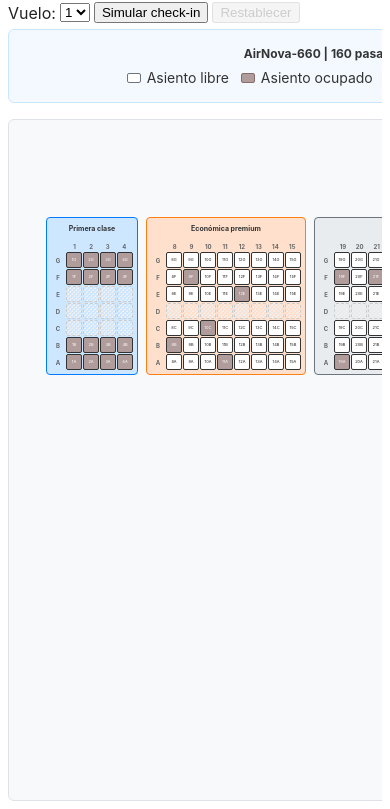
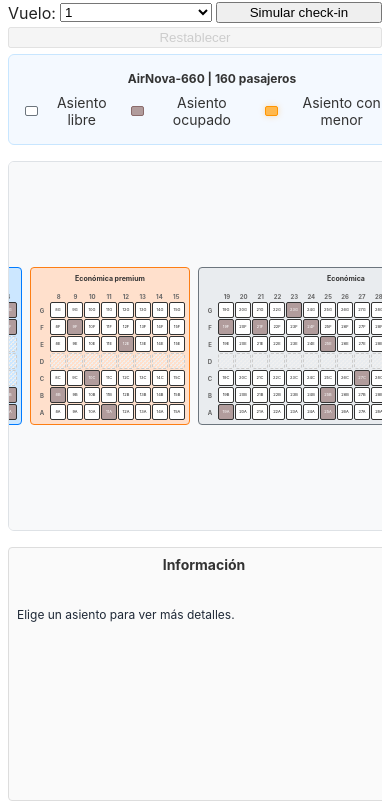
Before and after one commit to RenzoZavala11/andes-airlines-frontend, a plain HTML site: page index.html in a window 390 px wide. Shown: the part 35-844 px from the top of the page. Drawn offline with Linux system fonts and the light colour scheme.

Commit message:
feat: add responsive media queries for improved layout on smaller screens

```diff
--- a/styles.css
+++ b/styles.css
@@ -98,6 +98,69 @@ button:disabled,
   width: 100%;
   background: #fff;
   border-radius: 6px;
+}
+
+/* Media queries para pantallas más pequeñas */
+@media (max-width: 1200px) {
+  .main-content {
+    gap: 24px;
+  }
+
+  .info {
+    min-width: 300px;
+  }
+}
+
+@media (max-width: 1024px) {
+  .main-content {
+    flex-direction: column;
+    gap: 16px;
+    overflow-y: auto;
+  }
+
+  .left-section {
+    width: 100%;
+    min-width: 0;
+  }
+
+  .airplane-content {
+    height: auto;
+  }
+
+  .info {
+    min-width: 0;
+    max-height: 300px;
+  }
+
+  body {
+    padding: 16px;
+    height: 100vh;
+    overflow: hidden;
+  }
+
+  .seats-wrapper {
+    overflow-x: auto;
+  }
+
+  .airplane-container {
+    padding: 8px;
+  }
+}
+
+@media (max-width: 768px) {
+  .toolbar {
+    flex-wrap: wrap;
+  }
+
+  .toolbar select,
+  .toolbar button {
+    flex: 1;
+    min-width: 120px;
+  }
+
+  body {
+    padding: 12px;
+  }
 }
 
 .airplane-info {
```
